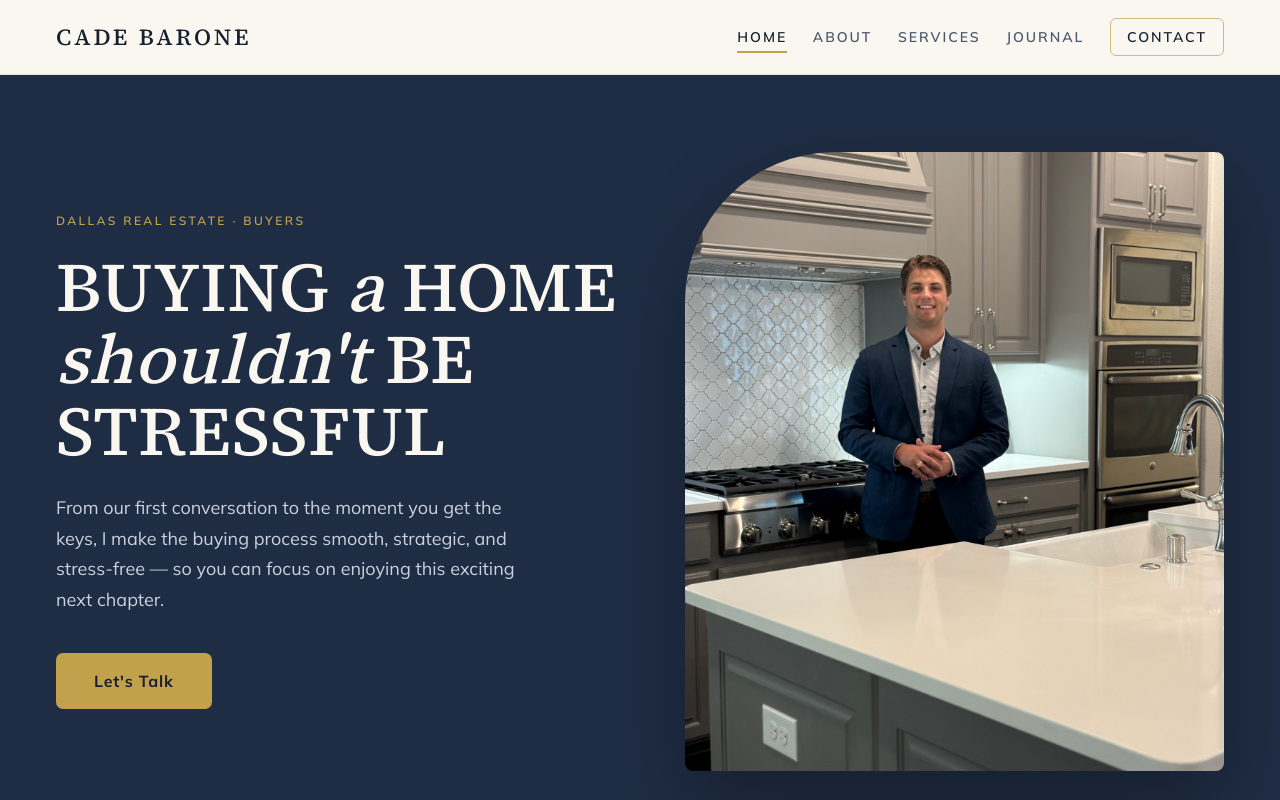
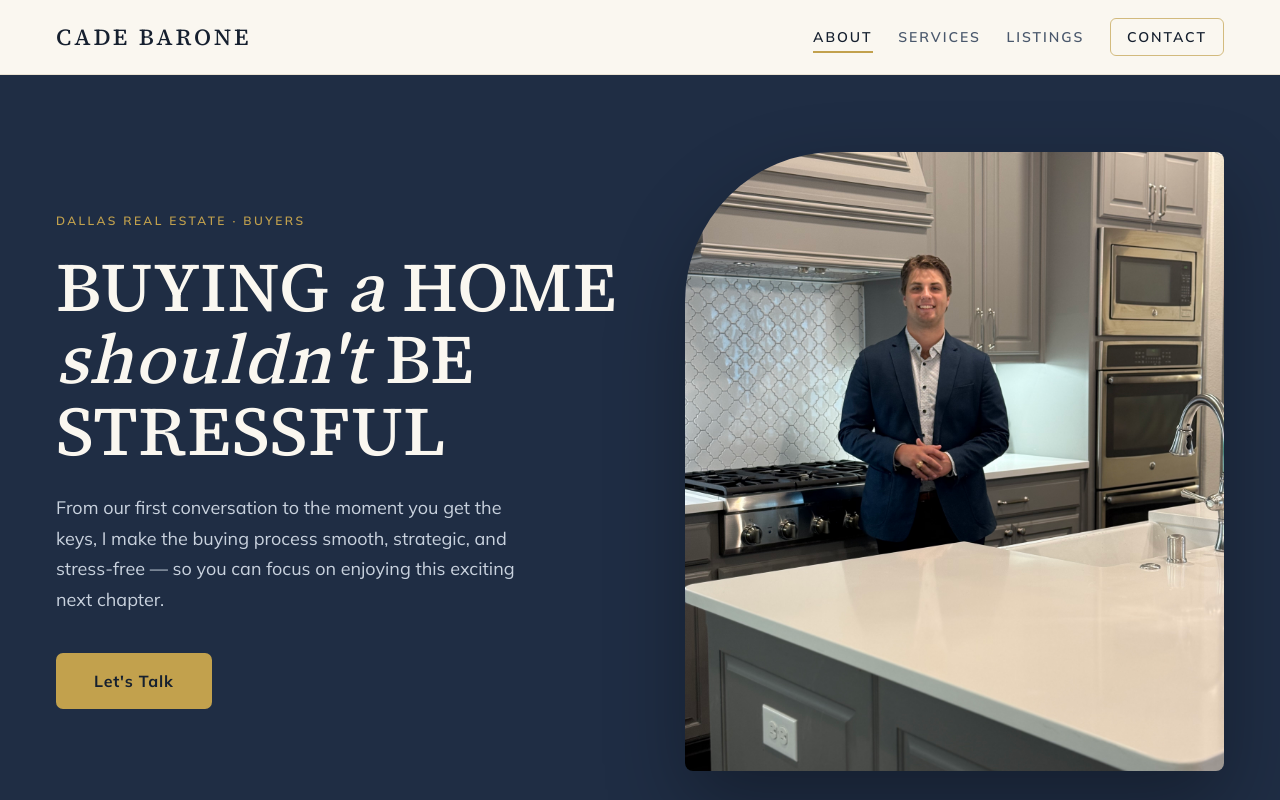
Before and after one commit to cadebarone00/cade-barone-real-estate, a Next.js app: page / in a window 1280 px wide. Shown: the top 800 px of the page. Built offline with nearby package versions, Linux system fonts and the light colour scheme.

Commit message:
Rewrite nav for About/Services/Listings/Contact site map

```diff
--- a/components/Nav.jsx
+++ b/components/Nav.jsx
@@ -2,18 +2,22 @@
 
 import Link from "next/link";
 import { usePathname } from "next/navigation";
-import { useContactModal } from "@/components/ContactModal";
 
-const LINKS = [
-  { href: "/", label: "HOME" },
-  { href: "/about", label: "ABOUT" },
-  { href: "/services", label: "SERVICES" },
-  { href: "/journal", label: "JOURNAL" },
+const NAV_LINKS = [{ href: "/", label: "ABOUT" }];
+
+const SERVICE_LINKS = [
+  { href: "/services", label: "Overview" },
+  { href: "/services/buying", label: "Buying" },
+  { href: "/services/selling", label: "Selling" },
+  { href: "/services/renting", label: "Renting" },
+  { href: "/services/landlords", label: "Landlords" },
 ];
+
+const TRAILING_LINKS = [{ href: "/listings", label: "LISTINGS" }];
 
 export default function Nav() {
   const pathname = usePathname();
-  const { open } = useContactModal();
+  const servicesActive = pathname.startsWith("/services");
 
   return (
     <header className="sticky top-0 z-50 bg-cream/[0.92] backdrop-blur-md border-b border-border-subtle">
@@ -27,7 +31,45 @@ export default function Nav() {
 
         <div className="flex flex-1 items-center justify-end gap-[clamp(14px,2vw,32px)] min-w-[260px] max-[640px]:basis-full max-[640px]:justify-start max-[640px]:overflow-x-auto max-[640px]:pb-1 [scrollbar-width:none] [&::-webkit-scrollbar]:hidden">
           <nav className="flex items-center gap-[clamp(14px,2vw,32px)]">
-            {LINKS.map((link) => {
+            {NAV_LINKS.map((link) => {
+              const isActive = pathname === link.href;
+              return (
+                <Link
+                  key={link.href}
+                  href={link.href}
+                  className={`relative text-sm font-semibold tracking-[0.14em] no-underline whitespace-nowrap py-1 ${
+                    isActive
+                      ? "text-ink after:content-[''] after:absolute after:left-0 after:-bottom-0.5 after:w-full after:h-[2px] after:bg-gold"
+                      : "text-grey-text"
+                  }`}
+                >
+                  {link.label}
+                </Link>
+              );
+            })}
+
+            <details className="relative">
+              <summary
+                className={`list-none cursor-pointer text-sm font-semibold tracking-[0.14em] whitespace-nowrap py-1 ${
+                  servicesActive ? "text-ink" : "text-grey-text"
+                }`}
+              >
+                SERVICES
+              </summary>
+              <div className="absolute left-0 top-full mt-2 min-w-[180px] bg-cream border border-border-subtle rounded-[8px] shadow-[0_16px_40px_rgba(22,32,47,0.14)] py-2 flex flex-col z-10">
+                {SERVICE_LINKS.map((link) => (
+                  <Link
+                    key={link.href}
+                    href={link.href}
+                    className="px-4 py-2 text-sm font-semibold tracking-[0.05em] text-grey-text no-underline hover:text-ink hover:bg-cream-deep whitespace-nowrap"
+                  >
+                    {link.label}
+                  </Link>
+                ))}
+              </div>
+            </details>
+
+            {TRAILING_LINKS.map((link) => {
               const isActive = pathname === link.href;
               return (
                 <Link
@@ -45,12 +87,12 @@ export default function Nav() {
             })}
           </nav>
 
-          <button
-            onClick={open}
-            className="text-sm font-semibold tracking-[0.14em] text-ink bg-transparent border border-gold/70 rounded-[6px] px-4 py-2 cursor-pointer whitespace-nowrap transition-colors duration-150 hover:border-gold hover:bg-gold/10"
+          <Link
+            href="/contact"
+            className="text-sm font-semibold tracking-[0.14em] text-ink bg-transparent border border-gold/70 rounded-[6px] px-4 py-2 no-underline whitespace-nowrap transition-colors duration-150 hover:border-gold hover:bg-gold/10"
           >
             CONTACT
-          </button>
+          </Link>
         </div>
       </div>
     </header>
```
